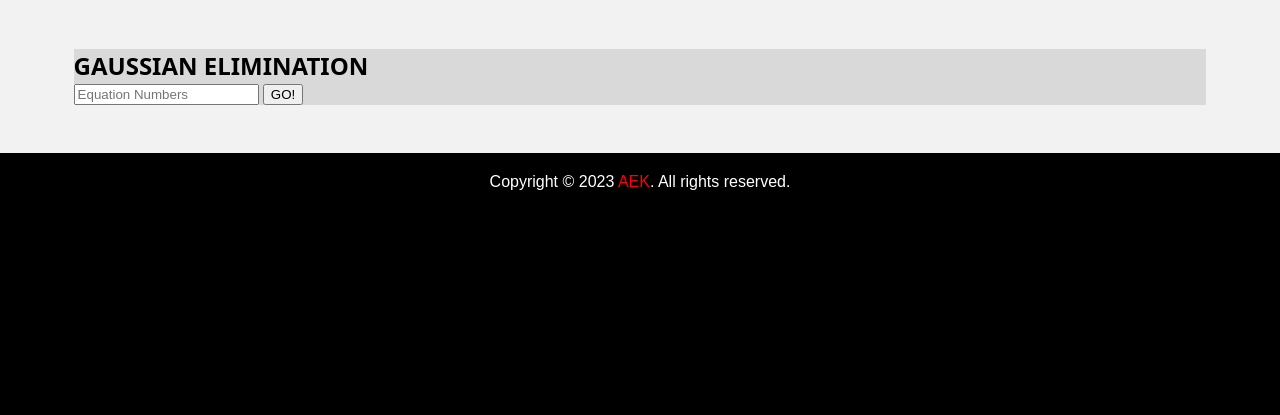
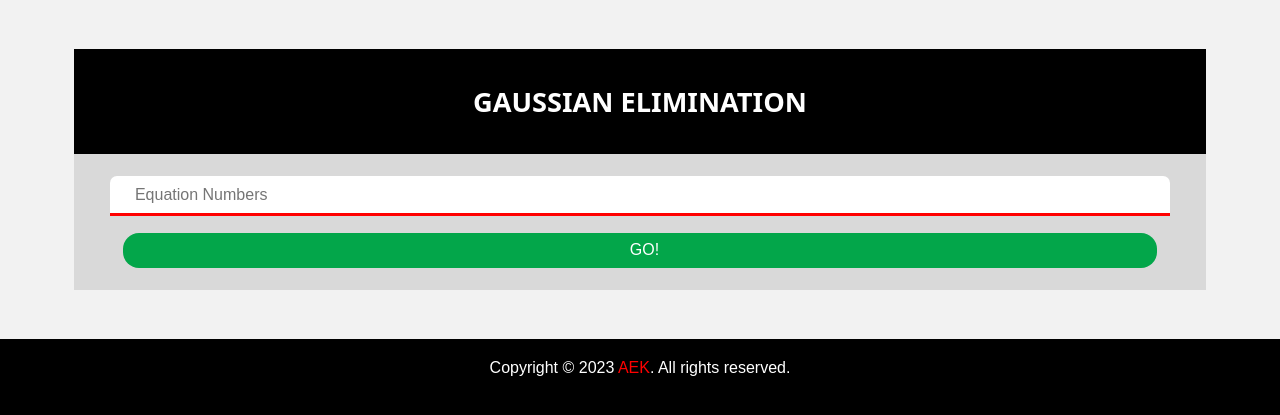
Before and after one commit to AEKStudio2019/WebDevAssign, a PHP site: page /algebra.php in a window 1280 px wide. Shown: the part 93-508 px from the top of the page. Run offline with PHP 8.4, Linux system fonts and the light colour scheme.

Commit message:
Add Algebra

```diff
--- a/resources/style.css
+++ b/resources/style.css
@@ -116,10 +116,6 @@ header .menu a:hover, header .menu a:active{
     margin-top: 3%;
 }
 
-.body_contents form .math_form{
-    color: red;
-}
-
 .greeting_section{
     background-color: rgba(0, 0, 0, 0.3);
     text-align: center;
@@ -169,6 +165,51 @@ header .menu a:hover, header .menu a:active{
     background-color: #D9D9D9;
 }
 
+.math_form h2 {
+    color: white;
+    background-color: black;
+    padding: 3%;
+    font-size: 1.7em;
+    text-align: center;
+}
+
+.math_form .form_contents {
+    padding: 2%;
+    text-align: center;
+}
+
+.math_form .form_contents input{
+    width: 95%;
+    height: 35px;
+    font-size: 1em;
+    padding-left: 15px;
+}
+
+.math_form .form_contents input[type="number"], .math_form .form_contents input[type="text"]{
+    margin-bottom: 1.5%;
+    padding-left: 25px;
+    border-radius: 7px 7px 0px 0px;
+    border-width: 0px 0px 3px 0px;
+    border-color: red;
+}
+
+.math_form .form_contents input[type="submit"] {
+    color: white;
+    background-color: #03A64A;
+    border-radius: 16px;
+    border-width: 0px;
+}
+
+.math_form .form_contents .result{
+    color: white;
+    background-color: black;
+    font-size: 20px;
+    font-family: tahoma;
+    margin: 3% 1% 1% 1%;
+    padding: 3%;
+    text-align: left;
+}
+
 footer {
     font-family: sans-serif;
     padding: 20px 20px;
```
Also changed, not shown: equation.php (+14 -4 lines).
